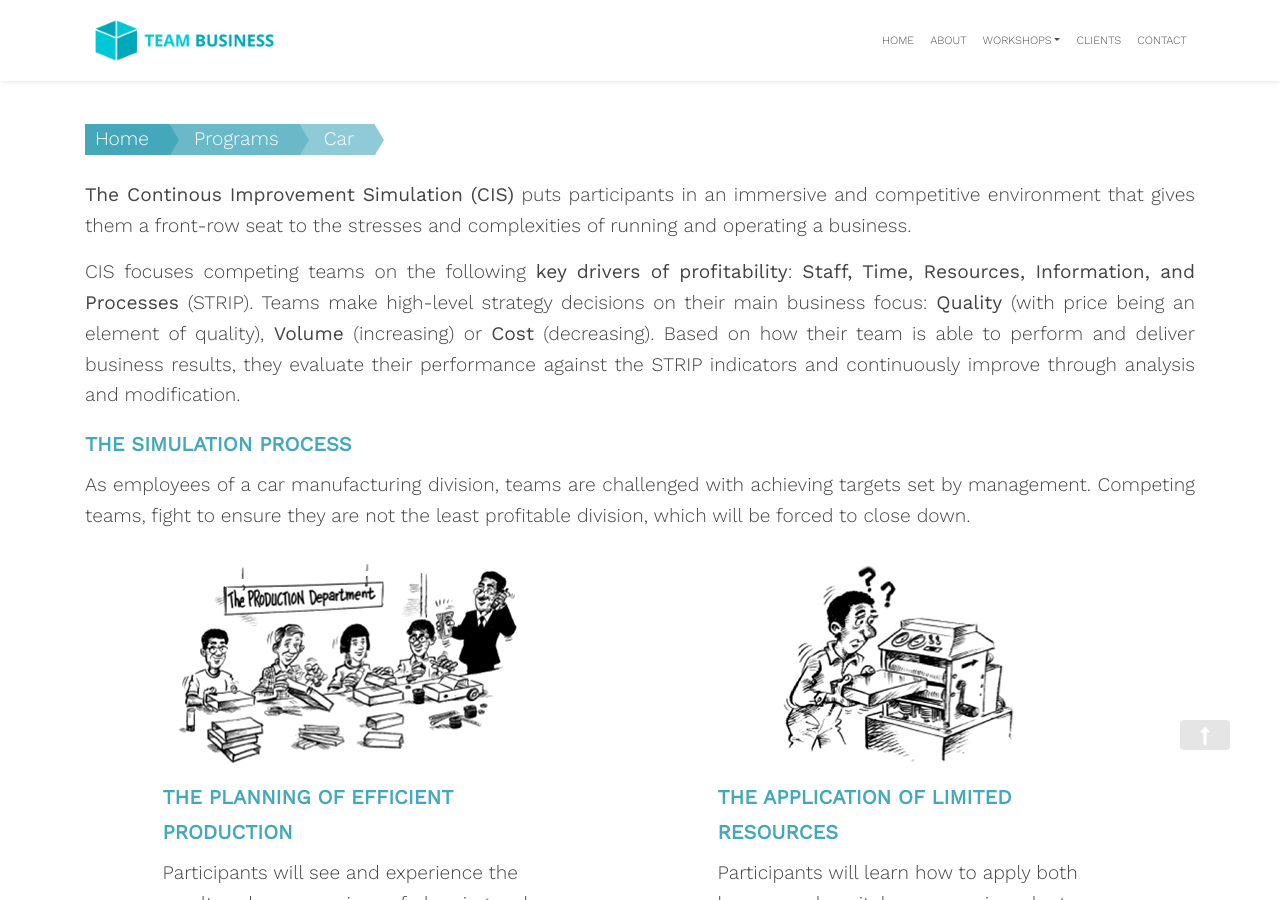
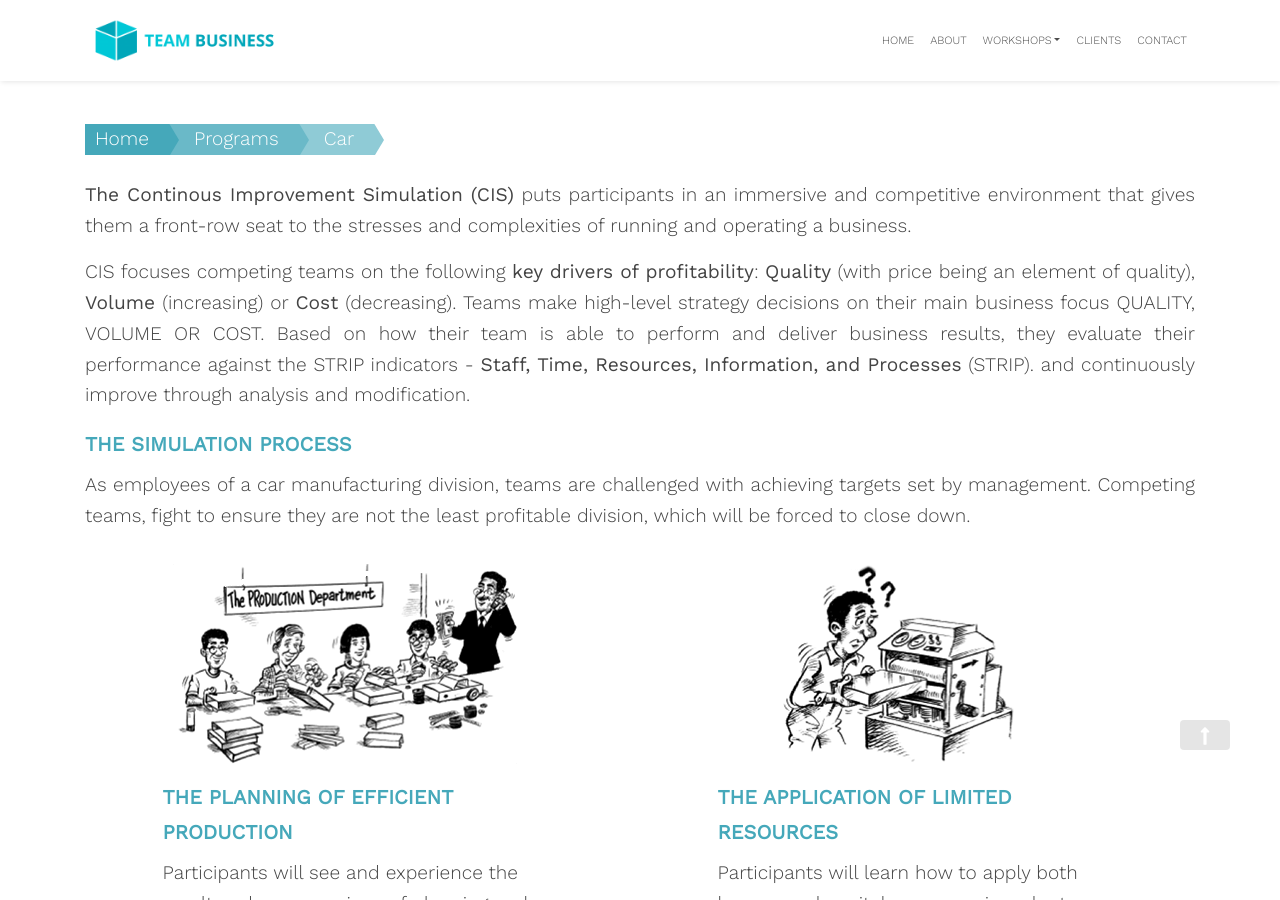
Before and after one commit to zac-heisey/team-business, a Jekyll site: the page built from _pages/car.md, in a window 1280 px wide and 900 px high, scrolled down 713 px. Built offline with Jekyll 4.4.1, drawn with Linux system fonts in a browser that asks for light colours.

Commit message:
Update from Forestry.io Lara Azzam updated _pages/car.md

```diff
--- a/_pages/car.md
+++ b/_pages/car.md
@@ -15,7 +15,7 @@ header-image: "/assets/images/car-program.jpg"
 ---
 **The Continous Improvement Simulation (CIS)** puts participants in an immersive and competitive environment that gives them a front-row seat to the stresses and complexities of running and operating a business.
 
-CIS focuses competing teams on the following **key drivers of profitability**: **Staff, Time, Resources, Information, and Processes** (STRIP). Teams make high-level strategy decisions on their main business focus: **Quality** (with price being an element of quality), **Volume** (increasing) or **Cost** (decreasing). Based on how their team is able to perform and deliver business results, they evaluate their performance against the STRIP indicators and continuously improve through analysis and modification.
+CIS focuses competing teams on the following **key drivers of profitability**: **Quality** (with price being an element of quality), **Volume** (increasing) or **Cost** (decreasing). Teams make high-level strategy decisions on their main business focus QUALITY, VOLUME OR COST.  Based on how their team is able to perform and deliver business results, they evaluate their performance against the STRIP indicators - **Staff, Time, Resources, Information, and Processes** (STRIP). and continuously improve through analysis and modification.
 
 ### **THE SIMULATION PROCESS**
 
```
